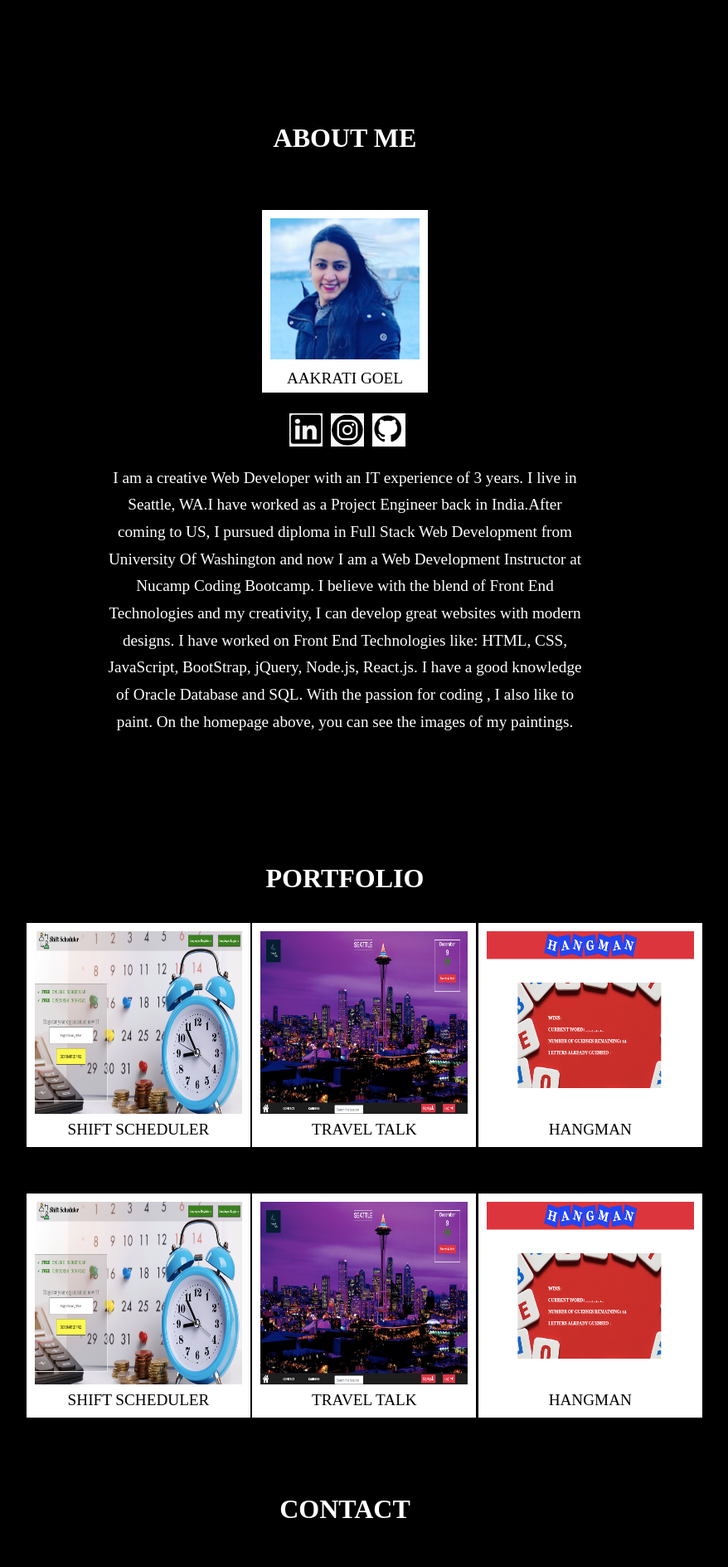
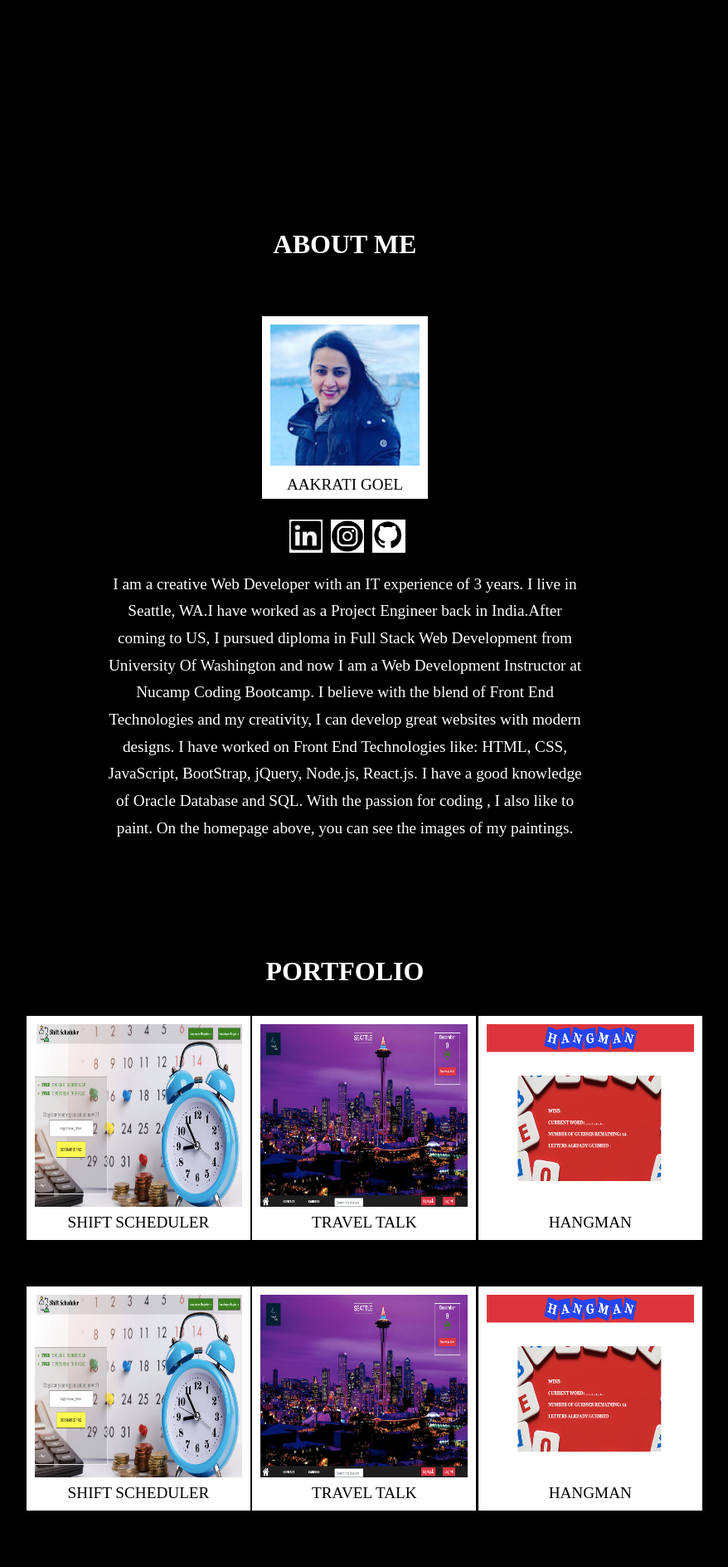
Before and after one commit to Aakratigoel/Portfolio, a React (Create React App) app: page / in a window 1280 px wide. Shown: the part 772-2660 px from the top of the page at 83% size, without its empty margins (224-1102 px from the left). Built offline with nearby package versions, Linux system fonts and the light colour scheme.

Commit message:
added margin to all the divs to create good spce between them

```diff
--- a/src/index.css
+++ b/src/index.css
@@ -11,6 +11,7 @@ body{
   height:870px;
   /* width: 100%; */
   overflow: auto;
+  margin-bottom:10%;
 }
 .pic{
   margin-top:13px;
@@ -164,6 +165,7 @@ font-size:20px;
     display: grid;
     grid-template-columns: auto;
     grid-template-rows:150px 230px 50px 250px 115px;
+    margin-bottom:10%;
 }
 #aboutdiv{
   color:white;
@@ -249,6 +251,7 @@ a{
   display: grid;
   grid-template-rows:5% 5% 40% 40%;
   grid-row-gap:5%;
+  margin-bottom: 10%;
 }
 #portfolioheading{
 text-align:center;
```
Also changed, not shown: src/index.js (+0 -14 lines), 1 other file (tests, documents, lock files or other folders).
